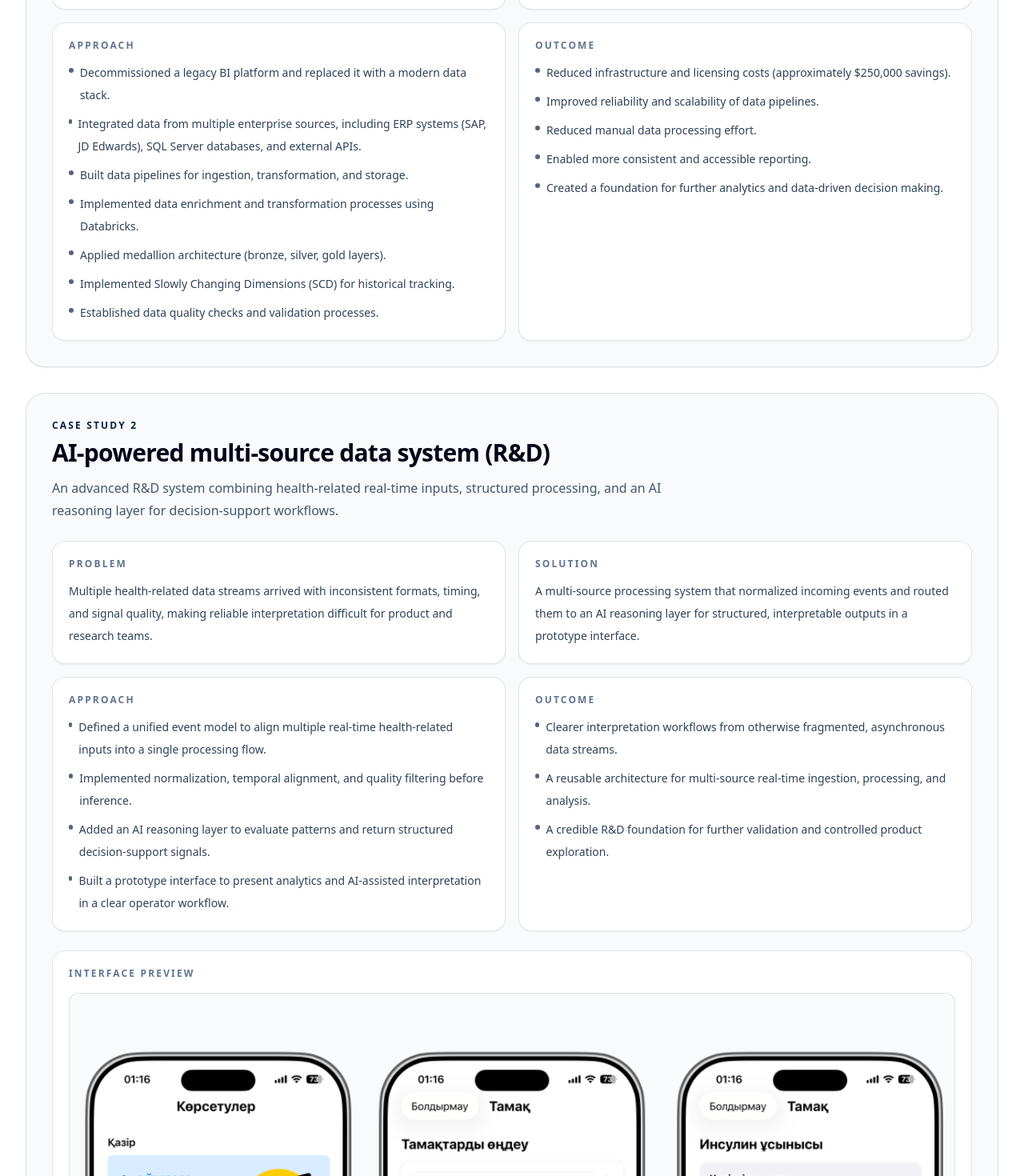
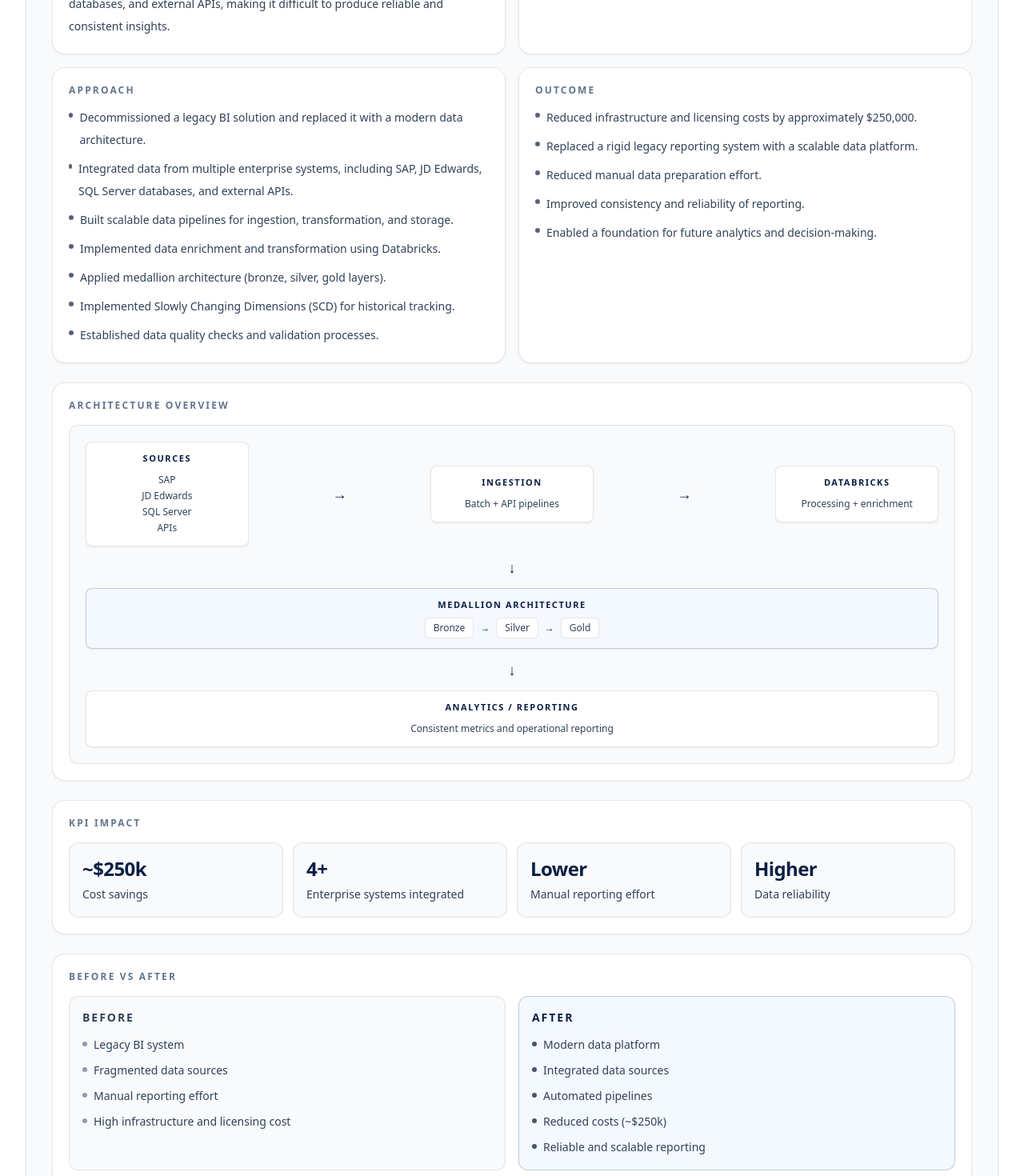
Before and after one commit to bolattleubayev/boolat-consulting, a Next.js app: page /case-studies in a window 1280 px wide. Shown: the part 740-2210 px from the top of the page at 80% size. Built offline with nearby package versions, Linux system fonts and the light colour scheme.

Commit message:
added info

```diff
--- a/app/case-studies/page.tsx
+++ b/app/case-studies/page.tsx
@@ -21,28 +21,28 @@ type CaseStudy = {
 const caseStudies: CaseStudy[] = [
   {
     slug: "azure-data-pipelines",
-    title: "Modernizing data infrastructure and replacing legacy BI systems",
+    title: "Replacing a legacy BI system and building a modern data platform",
     summary:
-      "A senior data engineering engagement to replace legacy BI infrastructure, integrate enterprise systems, and deliver measurable operational and financial impact.",
+      "A data platform modernization engagement focused on replacing legacy BI, integrating fragmented enterprise data, and improving reporting reliability at scale.",
     problem:
-      "A legacy business intelligence solution was costly, rigid, and difficult to maintain. Data was spread across multiple systems and required significant manual effort to prepare for reporting.",
+      "A legacy business intelligence solution was expensive to maintain, inflexible, and required significant manual effort to prepare data for reporting. Data was fragmented across multiple enterprise systems, including ERP platforms, databases, and external APIs, making it difficult to produce reliable and consistent insights.",
     solution:
-      "We designed and implemented a modern data platform that replaced the legacy BI system and enabled scalable data processing and analytics.",
+      "We designed and implemented a modern data platform that replaced the legacy BI system and unified data across the organization.",
     approach: [
-      "Decommissioned a legacy BI platform and replaced it with a modern data stack.",
-      "Integrated data from multiple enterprise sources, including ERP systems (SAP, JD Edwards), SQL Server databases, and external APIs.",
-      "Built data pipelines for ingestion, transformation, and storage.",
-      "Implemented data enrichment and transformation processes using Databricks.",
+      "Decommissioned a legacy BI solution and replaced it with a modern data architecture.",
+      "Integrated data from multiple enterprise systems, including SAP, JD Edwards, SQL Server databases, and external APIs.",
+      "Built scalable data pipelines for ingestion, transformation, and storage.",
+      "Implemented data enrichment and transformation using Databricks.",
       "Applied medallion architecture (bronze, silver, gold layers).",
       "Implemented Slowly Changing Dimensions (SCD) for historical tracking.",
       "Established data quality checks and validation processes.",
     ],
     outcome: [
-      "Reduced infrastructure and licensing costs (approximately $250,000 savings).",
-      "Improved reliability and scalability of data pipelines.",
-      "Reduced manual data processing effort.",
-      "Enabled more consistent and accessible reporting.",
-      "Created a foundation for further analytics and data-driven decision making.",
+      "Reduced infrastructure and licensing costs by approximately $250,000.",
+      "Replaced a rigid legacy reporting system with a scalable data platform.",
+      "Reduced manual data preparation effort.",
+      "Improved consistency and reliability of reporting.",
+      "Enabled a foundation for future analytics and decision-making.",
     ],
   },
   {
@@ -206,6 +206,176 @@ export default function CaseStudiesPage() {
                 </div>
               ) : null}
 
+              {study.slug === "azure-data-pipelines" ? (
+                <div className="mt-6 rounded-2xl border border-slate-900/10 bg-white p-5 shadow-sm shadow-slate-900/5">
+                  <div className="text-xs font-semibold uppercase tracking-[0.18em] text-slate-500">
+                    Architecture overview
+                  </div>
+                  <div className="mt-4 rounded-xl border border-slate-900/10 bg-slate-50 p-4 sm:p-5">
+                    <div className="grid gap-3 md:grid-cols-5 md:items-center">
+                      <div className="rounded-lg border border-slate-900/10 bg-white p-3 text-center shadow-sm shadow-slate-900/5 md:col-span-1">
+                        <div className="text-[11px] font-semibold uppercase tracking-[0.14em] text-navy">
+                          Sources
+                        </div>
+                        <div className="mt-2 text-xs leading-5 text-slate-700">
+                          SAP
+                          <br />
+                          JD Edwards
+                          <br />
+                          SQL Server
+                          <br />
+                          APIs
+                        </div>
+                      </div>
+
+                      <div className="hidden justify-center md:flex">
+                        <span className="text-lg font-semibold text-navy">→</span>
+                      </div>
+                      <div className="flex justify-center md:hidden">
+                        <span className="text-lg font-semibold text-navy">↓</span>
+                      </div>
+
+                      <div className="rounded-lg border border-slate-900/10 bg-white p-3 text-center shadow-sm shadow-slate-900/5 md:col-span-1">
+                        <div className="text-[11px] font-semibold uppercase tracking-[0.14em] text-navy">
+                          Ingestion
+                        </div>
+                        <div className="mt-2 text-xs leading-5 text-slate-700">
+                          Batch + API pipelines
+                        </div>
+                      </div>
+
+                      <div className="hidden justify-center md:flex">
+                        <span className="text-lg font-semibold text-navy">→</span>
+                      </div>
+                      <div className="flex justify-center md:hidden">
+                        <span className="text-lg font-semibold text-navy">↓</span>
+                      </div>
+
+                      <div className="rounded-lg border border-slate-900/10 bg-white p-3 text-center shadow-sm shadow-slate-900/5 md:col-span-1">
+                        <div className="text-[11px] font-semibold uppercase tracking-[0.14em] text-navy">
+                          Databricks
+                        </div>
+                        <div className="mt-2 text-xs leading-5 text-slate-700">
+                          Processing + enrichment
+                        </div>
+                      </div>
+                    </div>
+
+                    <div className="my-3 flex justify-center">
+                      <span className="text-lg font-semibold text-navy">↓</span>
+                    </div>
+
+                    <div className="rounded-lg border border-navy/20 bg-[#f4f8ff] p-3 text-center shadow-sm shadow-slate-900/5">
+                      <div className="text-[11px] font-semibold uppercase tracking-[0.14em] text-navy">
+                        Medallion architecture
+                      </div>
+                      <div className="mt-2 flex flex-wrap items-center justify-center gap-2 text-xs text-slate-700">
+                        <span className="rounded-md border border-slate-900/10 bg-white px-2.5 py-1">
+                          Bronze
+                        </span>
+                        <span className="text-navy">→</span>
+                        <span className="rounded-md border border-slate-900/10 bg-white px-2.5 py-1">
+                          Silver
+                        </span>
+                        <span className="text-navy">→</span>
+                        <span className="rounded-md border border-slate-900/10 bg-white px-2.5 py-1">
+                          Gold
+                        </span>
+                      </div>
+                    </div>
+
+                    <div className="my-3 flex justify-center">
+                      <span className="text-lg font-semibold text-navy">↓</span>
+                    </div>
+
+                    <div className="rounded-lg border border-slate-900/10 bg-white p-3 text-center shadow-sm shadow-slate-900/5">
+                      <div className="text-[11px] font-semibold uppercase tracking-[0.14em] text-navy">
+                        Analytics / reporting
+                      </div>
+                      <div className="mt-2 text-xs leading-5 text-slate-700">
+                        Consistent metrics and operational reporting
+                      </div>
+                    </div>
+                  </div>
+                </div>
+              ) : null}
+
+              {study.slug === "azure-data-pipelines" ? (
+                <div className="mt-6 rounded-2xl border border-slate-900/10 bg-white p-5 shadow-sm shadow-slate-900/5">
+                  <div className="text-xs font-semibold uppercase tracking-[0.18em] text-slate-500">
+                    KPI impact
+                  </div>
+                  <div className="mt-4 grid gap-3 sm:grid-cols-2 lg:grid-cols-4">
+                    {[
+                      { value: "~$250k", label: "Cost savings" },
+                      { value: "4+", label: "Enterprise systems integrated" },
+                      { value: "Lower", label: "Manual reporting effort" },
+                      { value: "Higher", label: "Data reliability" },
+                    ].map((kpi) => (
+                      <div
+                        key={kpi.label}
+                        className="rounded-xl border border-slate-900/10 bg-slate-50 p-4"
+                      >
+                        <div className="text-2xl font-semibold tracking-tight text-navy">
+                          {kpi.value}
+                        </div>
+                        <div className="mt-1 text-sm leading-6 text-slate-700">
+                          {kpi.label}
+                        </div>
+                      </div>
+                    ))}
+                  </div>
+                </div>
+              ) : null}
+
+              {study.slug === "azure-data-pipelines" ? (
+                <div className="mt-6 rounded-2xl border border-slate-900/10 bg-white p-5 shadow-sm shadow-slate-900/5">
+                  <div className="text-xs font-semibold uppercase tracking-[0.18em] text-slate-500">
+                    Before vs after
+                  </div>
+                  <div className="mt-4 grid gap-4 md:grid-cols-2">
+                    <div className="rounded-xl border border-slate-900/10 bg-slate-50 p-4">
+                      <h3 className="text-sm font-semibold uppercase tracking-[0.14em] text-slate-700">
+                        Before
+                      </h3>
+                      <ul className="mt-3 space-y-2 text-sm leading-6 text-slate-700">
+                        {[
+                          "Legacy BI system",
+                          "Fragmented data sources",
+                          "Manual reporting effort",
+                          "High infrastructure and licensing cost",
+                        ].map((item) => (
+                          <li key={item} className="flex gap-2">
+                            <span className="mt-2 size-1.5 rounded-full bg-slate-500/70" />
+                            <span>{item}</span>
+                          </li>
+                        ))}
+                      </ul>
+                    </div>
+
+                    <div className="rounded-xl border border-navy/20 bg-[#f4f8ff] p-4">
+                      <h3 className="text-sm font-semibold uppercase tracking-[0.14em] text-navy">
+                        After
+                      </h3>
+                      <ul className="mt-3 space-y-2 text-sm leading-6 text-slate-700">
+                        {[
+                          "Modern data platform",
+                          "Integrated data sources",
+                          "Automated pipelines",
+                          "Reduced costs (~$250k)",
+                          "Reliable and scalable reporting",
+                        ].map((item) => (
+                          <li key={item} className="flex gap-2">
+                            <span className="mt-2 size-1.5 rounded-full bg-navy/75" />
+                            <span>{item}</span>
+                          </li>
+                        ))}
+                      </ul>
+                    </div>
+                  </div>
+                </div>
+              ) : null}
+
               {study.slug === "ar-mobile-prototypes" ? (
                 <div className="mt-6 rounded-2xl border border-slate-900/10 bg-white p-5 shadow-sm shadow-slate-900/5">
                   <div className="flex flex-wrap items-center gap-2">
--- a/components/Hero.tsx
+++ b/components/Hero.tsx
@@ -55,35 +55,37 @@ export function Hero() {
                     Operations snapshot
                   </div>
                   <span className="rounded-full bg-emerald-50 px-2.5 py-1 text-[11px] font-medium text-emerald-700">
-                    Live demo
+                    Case study data
                   </span>
                 </div>
                 <div className="mt-4 grid grid-cols-2 gap-4">
                   <div className="rounded-xl border border-slate-900/10 p-4">
-                    <div className="text-sm font-medium text-slate-600">Revenue</div>
-                    <div className="mt-2 text-2xl font-semibold text-slate-950">$248k</div>
-                    <div className="mt-1 text-xs text-emerald-700">+12.4% MoM</div>
+                    <div className="text-sm font-medium text-slate-600">Cost savings</div>
+                    <div className="mt-2 text-2xl font-semibold text-slate-950">~$250k</div>
+                    <div className="mt-1 text-xs text-emerald-700">Infra + licensing</div>
                   </div>
                   <div className="rounded-xl border border-slate-900/10 p-4">
-                    <div className="text-sm font-medium text-slate-600">Orders</div>
-                    <div className="mt-2 text-2xl font-semibold text-slate-950">1,685</div>
-                    <div className="mt-1 text-xs text-emerald-700">+6.2% MoM</div>
+                    <div className="text-sm font-medium text-slate-600">Integrated sources</div>
+                    <div className="mt-2 text-2xl font-semibold text-slate-950">4+</div>
+                    <div className="mt-1 text-xs text-emerald-700">ERP, SQL, APIs</div>
                   </div>
                   <div className="col-span-2 rounded-xl border border-slate-900/10 p-4">
-                    <div className="text-sm font-medium text-slate-600">Pipeline health</div>
+                    <div className="text-sm font-medium text-slate-600">
+                      Reporting reliability
+                    </div>
                     <div className="mt-3 h-2 w-full overflow-hidden rounded-full bg-slate-100">
-                      <div className="h-full w-4/5 rounded-full bg-navy" />
+                      <div className="h-full w-[92%] rounded-full bg-navy" />
                     </div>
                     <div className="mt-2 flex justify-between text-xs text-slate-500">
-                      <span>Stable</span>
-                      <span>99.2% success</span>
+                      <span>Manual effort reduced</span>
+                      <span>Scalable platform</span>
                     </div>
                   </div>
                 </div>
               </div>
               <p className="mt-4 px-1 text-xs leading-5 text-slate-500">
-                Built for leadership visibility: finance, operations, and delivery metrics
-                in one place.
+                Snapshot based on legacy BI modernization outcomes from the Azure
+                data engineering case study.
               </p>
             </div>
           </div>
```
